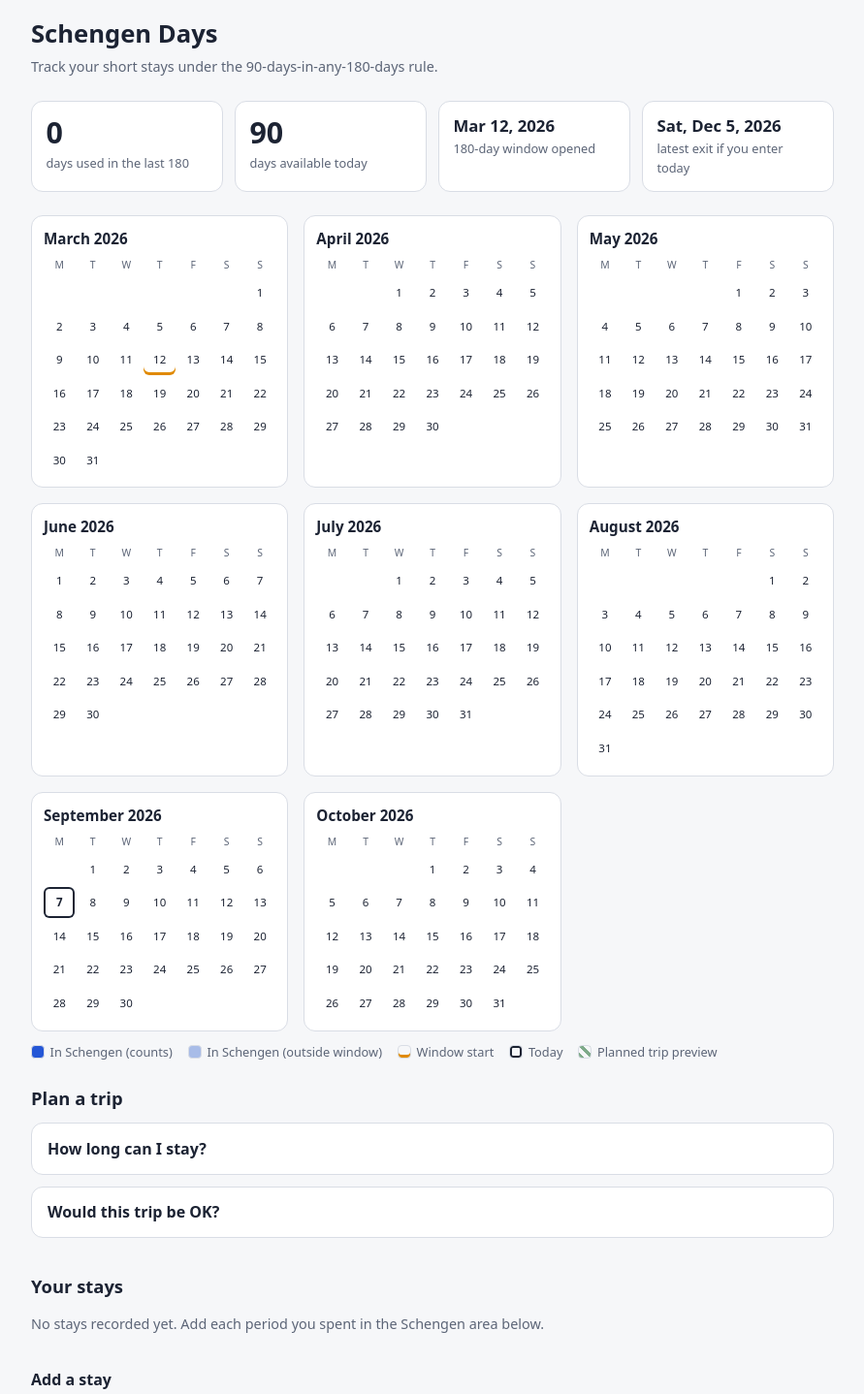
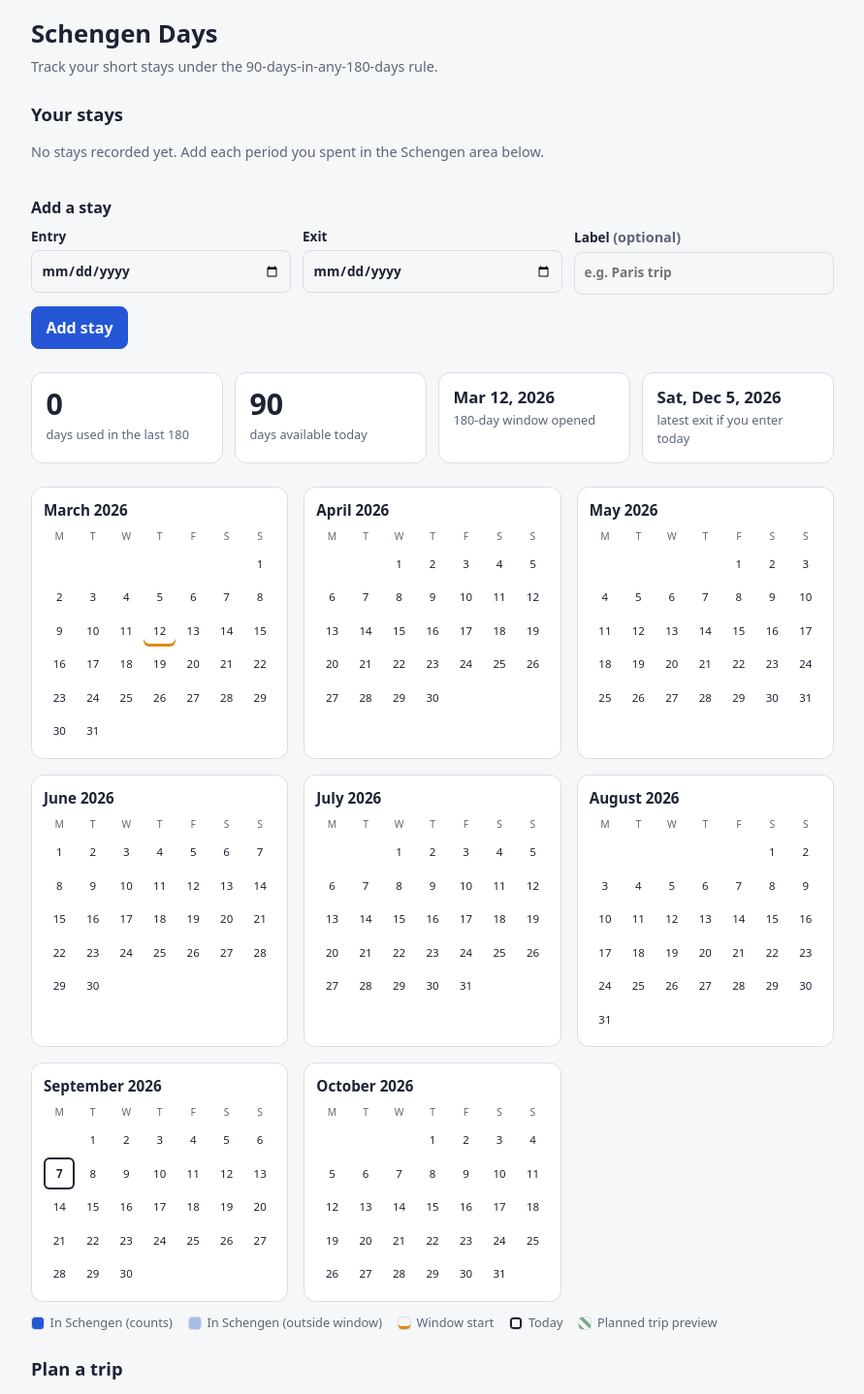
Before and after one commit to nerfologist/better-schengen-calculator, a React (Vite) app: page / in a window 1280 px wide. Shown: the top 1438 px of the page at 97% size, without its empty margins (194-1085 px from the left). Built offline with nearby package versions, Linux system fonts and the light colour scheme.

Commit message:
Put the stays section first on the page
Users landing on the timeline assumed it was interactive. Leading
with the stay list and the add form makes entering past stays the
obvious first step; the summary, timeline, and planning tools follow
below it.

```diff
--- a/src/App.tsx
+++ b/src/App.tsx
@@ -39,6 +39,8 @@ export default function App() {
         </div>
       )}
 
+      <StayList />
+
       <SummaryCards />
       <Timeline preview={proposedPreview ?? maxPreview} />
 
@@ -47,8 +49,6 @@ export default function App() {
         <MaxStayTool onPreview={onMaxPreview} />
         <ProposedStayTool onPreview={onProposedPreview} />
       </section>
-
-      <StayList />
 
       <footer className="app-footer">
         <ExportImport />
```
